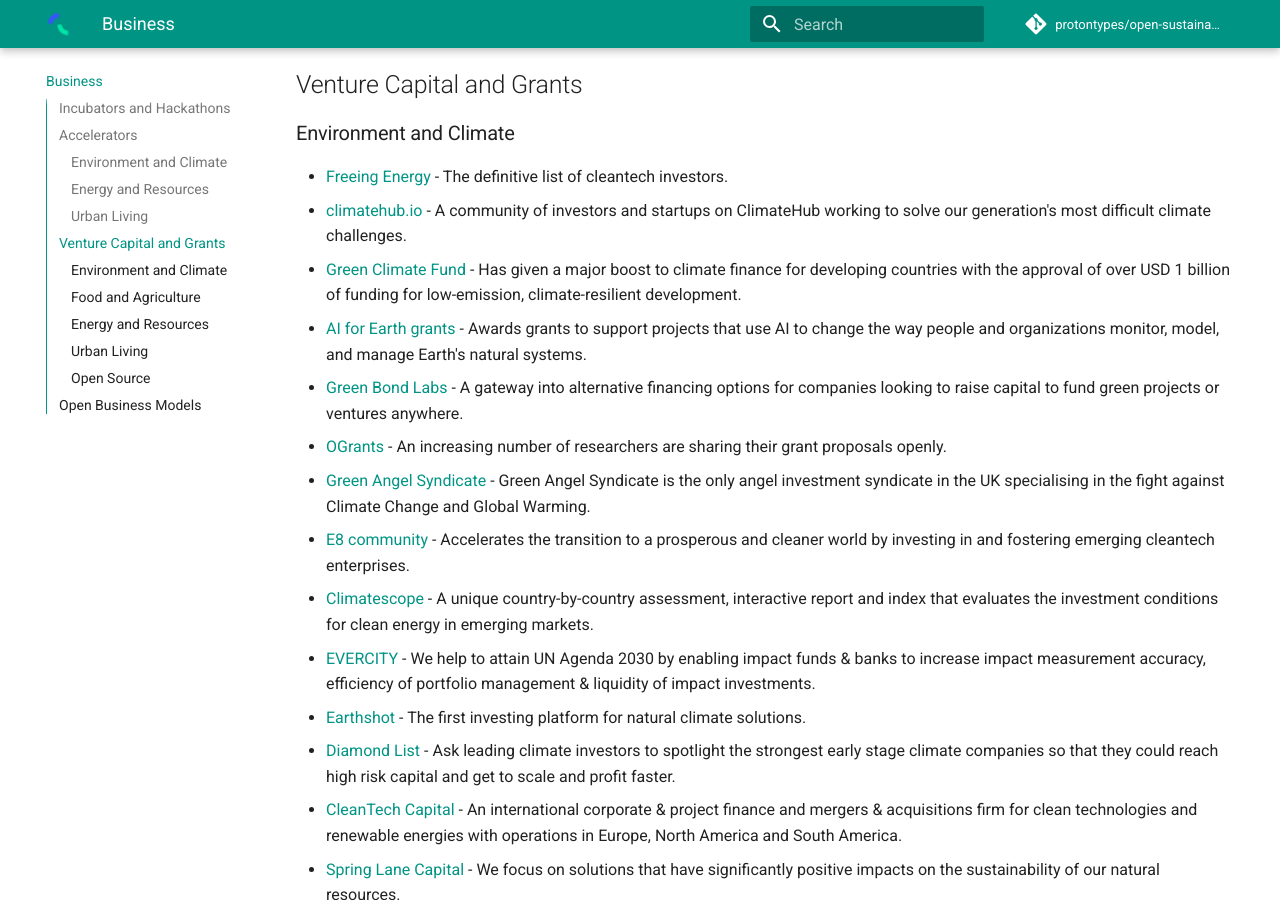
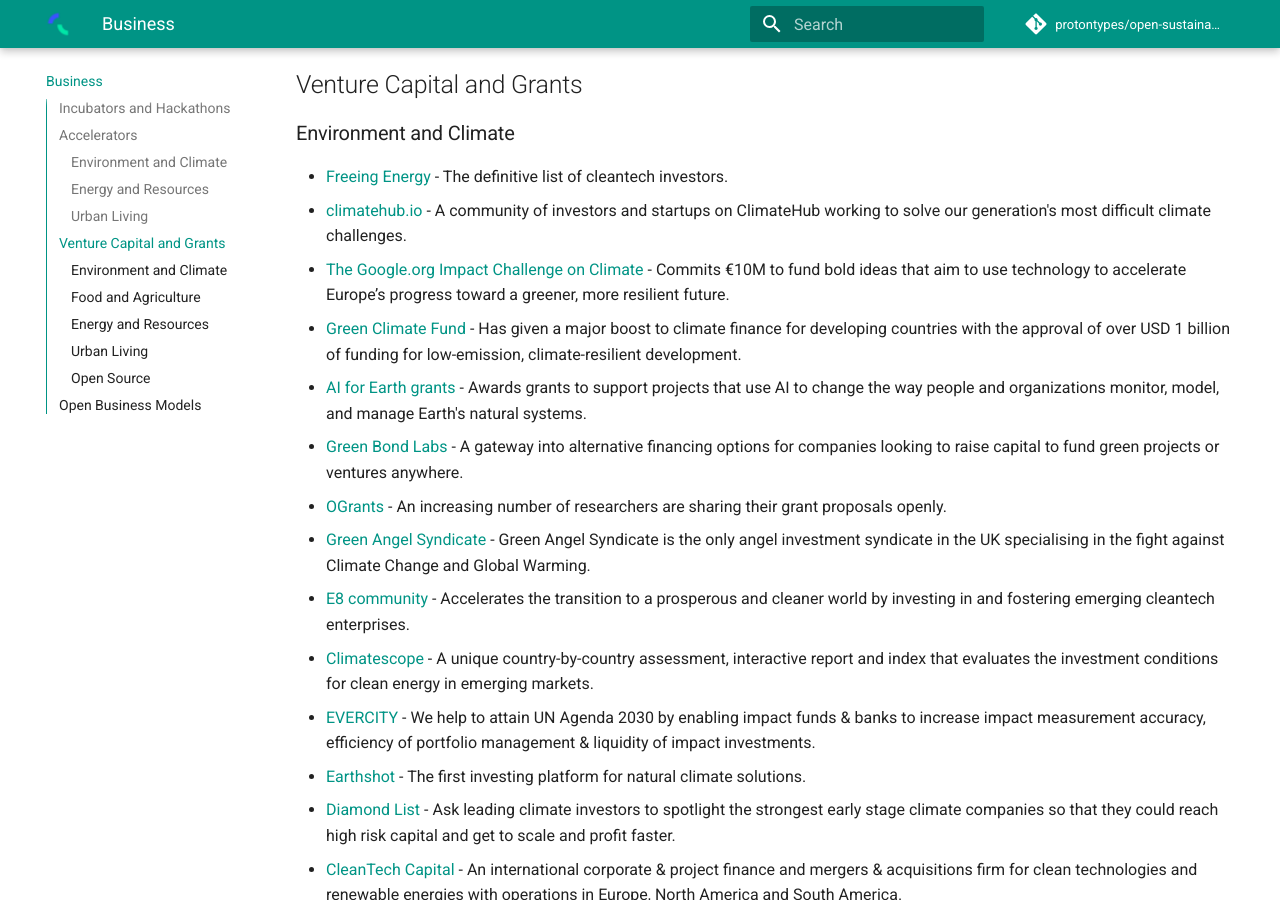
Before and after one commit to protontypes/open-sustainable-technology, an MkDocs documentation site: the page built from docs/BUSINESS.md, in a window 1280 px wide and 900 px high, scrolled down 3360 px. Built offline with MkDocs 1.6.1 and Material for MkDocs 9.7.7, drawn with Linux system fonts in a browser that asks for light colours; comment, search, counter and statistics services are not loaded.

Commit message:
Update BUSINESS.md
Google commits €10M to fund bold ideas that aim to use technology to accelerate Europe’s progress toward a greener, more resilient future. https://impactchallenge.withgoogle.com/climate2020

```diff
--- a/docs/BUSINESS.md
+++ b/docs/BUSINESS.md
@@ -79,6 +79,7 @@
 ### Environment and Climate
 * [Freeing Energy](https://www.freeingenergy.com/list-of-cleantech-investors/) - The definitive list of cleantech investors.
 * [climatehub.io](https://climatehub.io/) - A community of investors and startups on ClimateHub working to solve our generation's most difficult climate challenges.
+* [The Google.org Impact Challenge on Climate](https://impactchallenge.withgoogle.com/climate2020) - Commits €10M to fund bold ideas that aim to use technology to accelerate Europe’s progress toward a greener, more resilient future.
 * [Green Climate Fund](https://www.greenclimate.fund/) - Has given a major boost to climate finance for developing countries with the approval of over USD 1 billion of funding for low-emission, climate-resilient development.
 * [AI for Earth grants](https://www.microsoft.com/en-us/ai/ai-for-earth-grants) - Awards grants to support projects that use AI to change the way people and organizations monitor, model, and manage Earth's natural systems.
 * [Green Bond Labs](https://impactisi.com/program/) - A gateway into alternative financing options for companies looking to raise capital to fund green projects or ventures anywhere.
```
